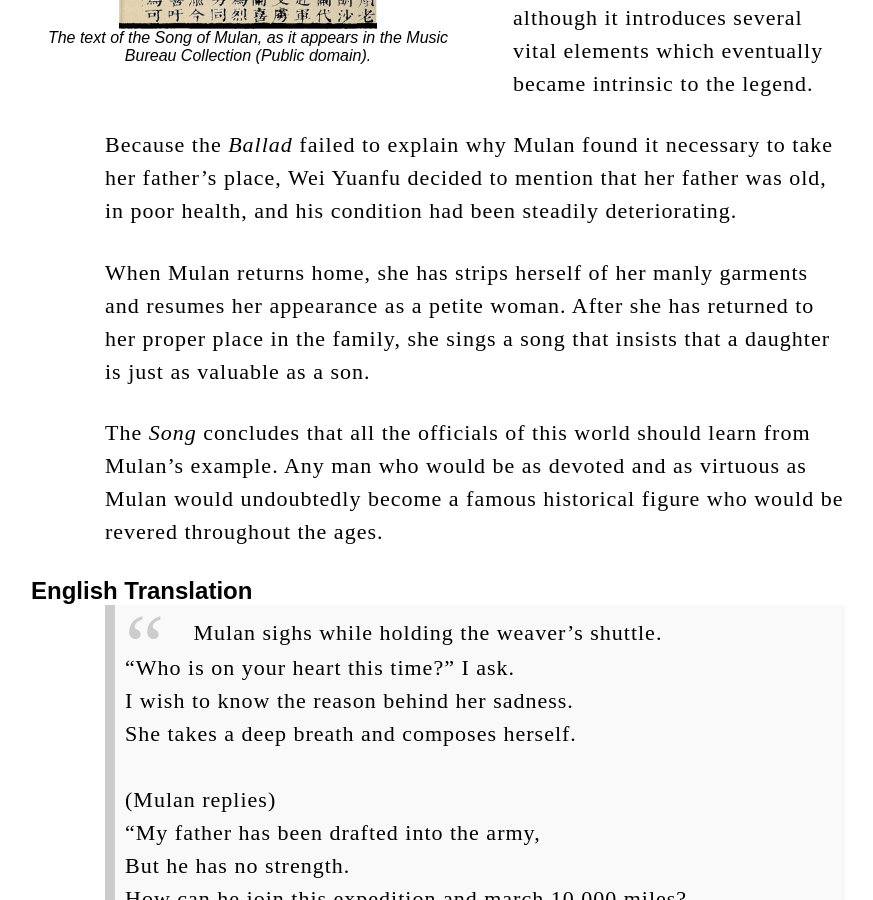
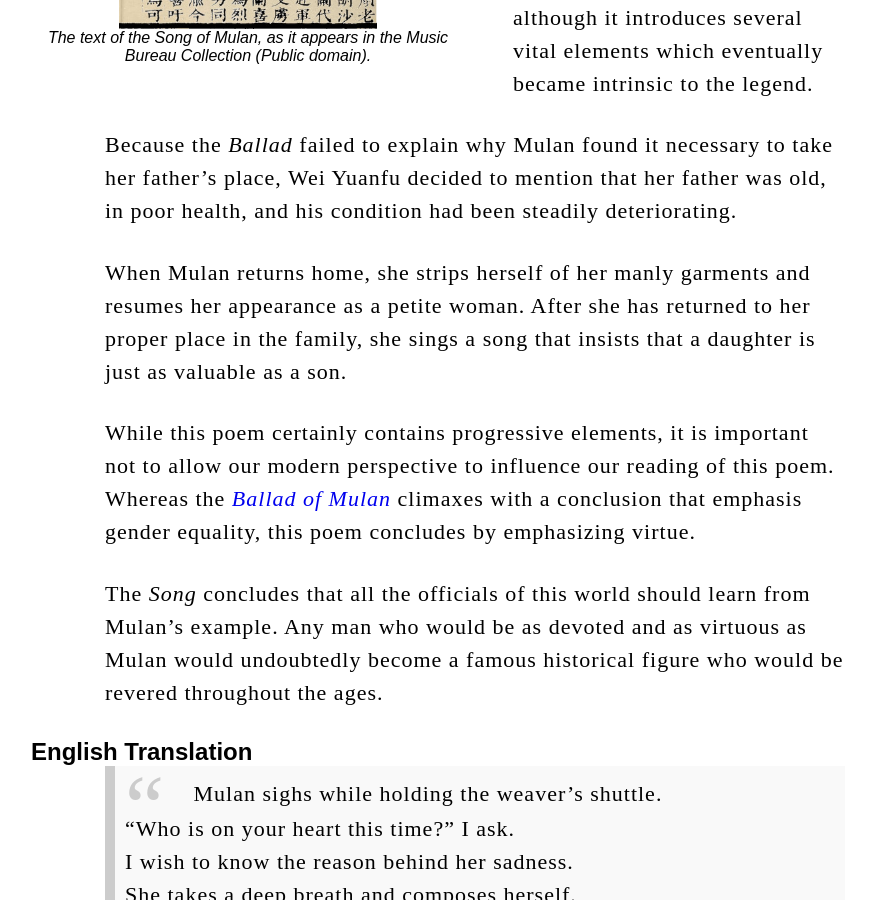
Before and after one commit to PhilipNaudus/simple_site-gh-pages, a Jekyll site: the page built from pages/tang/song-of-mulan.md, in a window 1280 px wide and 900 px high, scrolled down 669 px. Shown: the whole window, without its empty margins (165-1038 px from the left). Built offline with Jekyll 4.4.1, drawn with Linux system fonts in a browser that asks for light colours; some web fonts are replaced; comment, search, counter and statistics services are not loaded.

Commit message:
update song

```diff
--- a/pages/tang/song-of-mulan.md
+++ b/pages/tang/song-of-mulan.md
@@ -13,7 +13,9 @@ The *Song of Mulan*, composed by Wei Yuanfu, is strikingly similar to the *Balla
 
 Because the *Ballad* failed to explain why Mulan found it necessary to take her father's place, Wei Yuanfu decided to mention that her father was old, in poor health, and his condition had been steadily deteriorating.
 
-When Mulan returns home, she has strips herself of her manly garments and resumes her appearance as a petite woman. After she has returned to her proper place in the family, she sings a song that insists that a daughter is just as valuable as a son.
+When Mulan returns home, she strips herself of her manly garments and resumes her appearance as a petite woman. After she has returned to her proper place in the family, she sings a song that insists that a daughter is just as valuable as a son.
+
+While this poem certainly contains progressive elements, it is important not to allow our modern perspective to influence our reading of this poem. Whereas the *[Ballad of Mulan](/pages/northern-wei/ballad-of-mulan)* climaxes with a conclusion that emphasis gender equality, this poem concludes by emphasizing virtue.
 
 The *Song* concludes that all the officials of this world should learn from Mulan's example. Any man who would be as devoted and as virtuous as Mulan would undoubtedly become a famous historical figure who would be revered throughout the ages.
 
```
